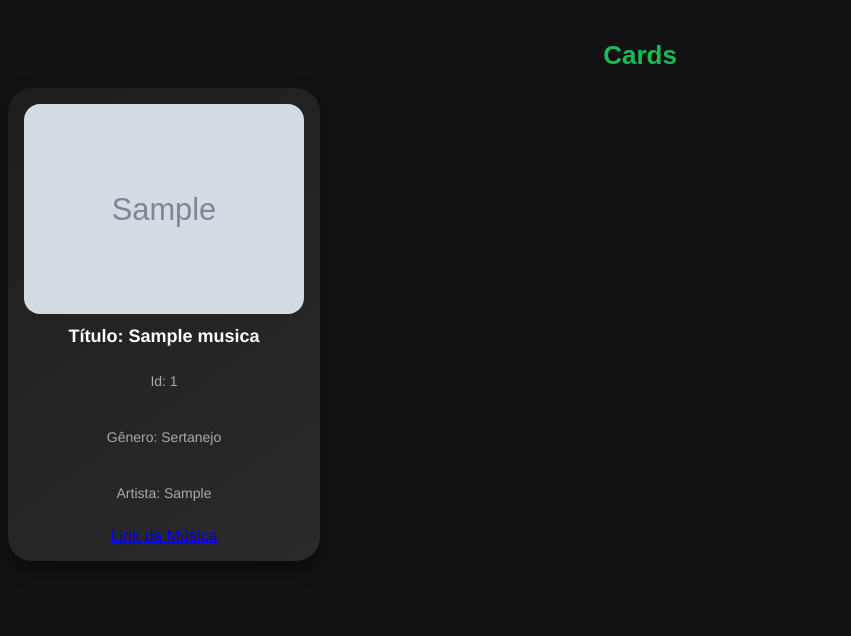
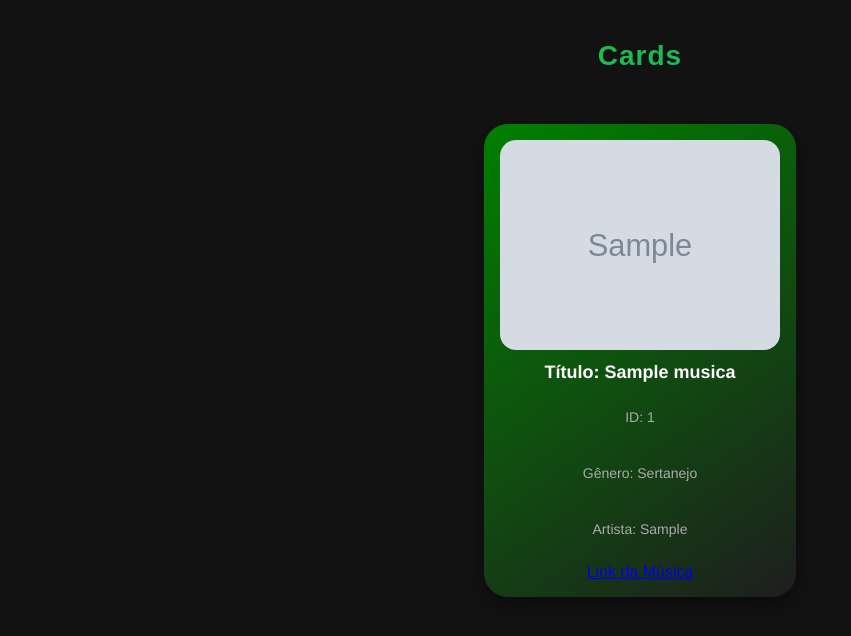
Before and after one commit to SarahElizabeteTDS/TrabalhoLPW-Musica, a PHP site: page /Cards.php in a window 1280 px wide. Shown: the top 636 px of the page, without its empty margins (0-851 px from the left). Run offline with PHP 8.4, Linux system fonts and the light colour scheme; tables that the repository leaves empty hold one stand-in row (values such as "Sample post"); grey boxes marked "Sample" are stand-in pictures.

Commit message:
Update Cards.php

```diff
--- a/Cards.php
+++ b/Cards.php
@@ -8,8 +8,8 @@
 </head>
 <body>
 
-    <h1>Cards</h1>
-    <div class="container">
+    <h1 class="titulo-cards">Cards</h1>
+    <div class="container-cards">
         <?php
             define('BASE_PATH', __DIR__);
 
@@ -20,10 +20,10 @@
 
             foreach($arrayMus as $mus)
             {?>
-                <div class="card" style="background-color: <?= $mus->getCorCardDetalhado()?>;">
+                <div class="card" style="background: linear-gradient(145deg, <?= $mus->getCorCardDetalhado() ?>, #1e1e1e);">
                     <img src="<?= $mus->getImagem() ?>" alt="Imagem da música">
                     <h2>Título: <?= $mus->getTitulo() ?></h2>
-                    <p>Id: <?= $mus->getId() ?></p>
+                    <p>ID: <?= $mus->getId() ?></p>
                     <p>Gênero: <?= $mus->getGeneroDetalhado() ?></p>
                     <p>Artista: <?= $mus->getArtista() ?></p>
                     <a href="<?= $mus->getLinkMusica() ?>">Link da Música</a>
```
